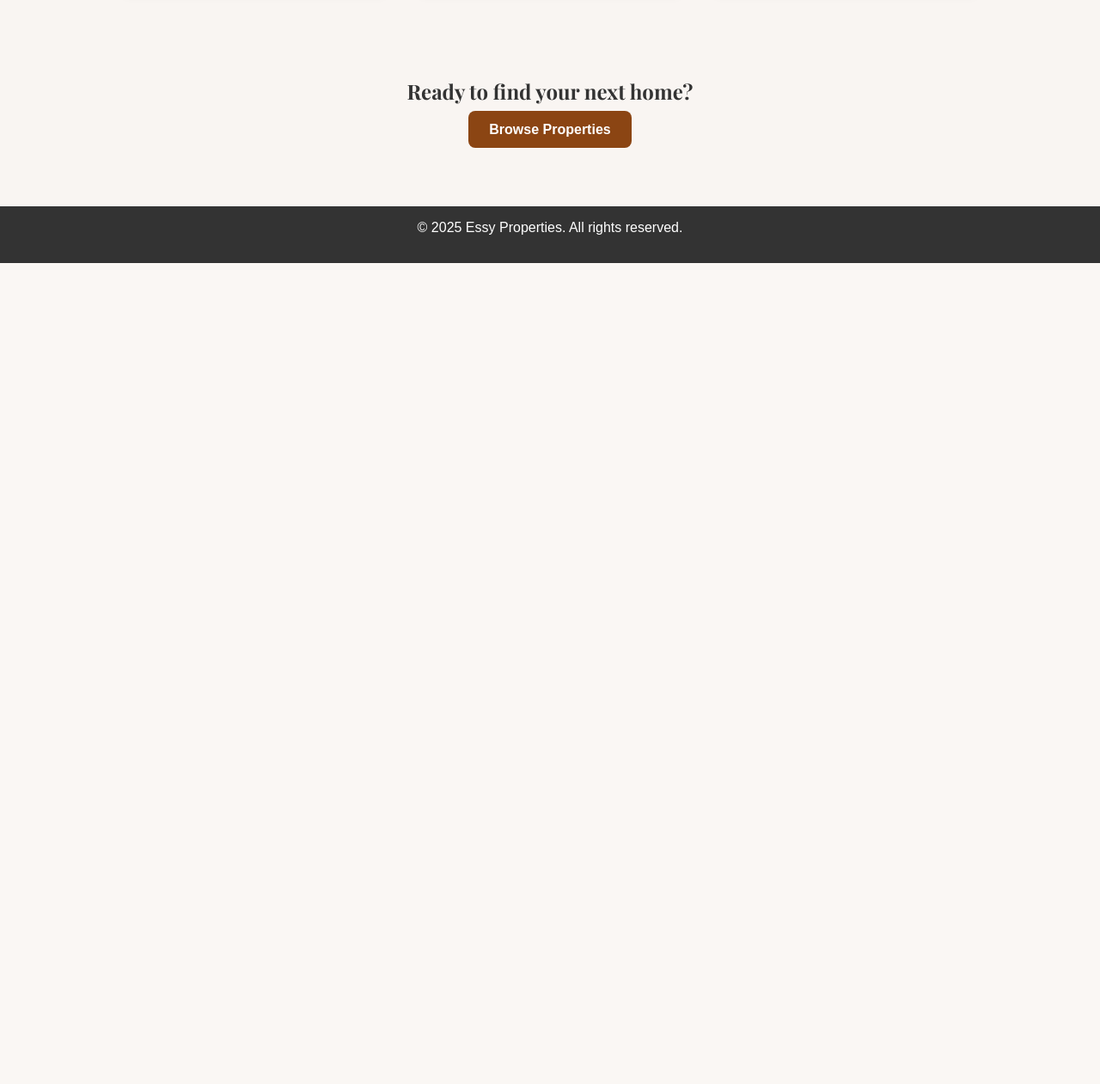
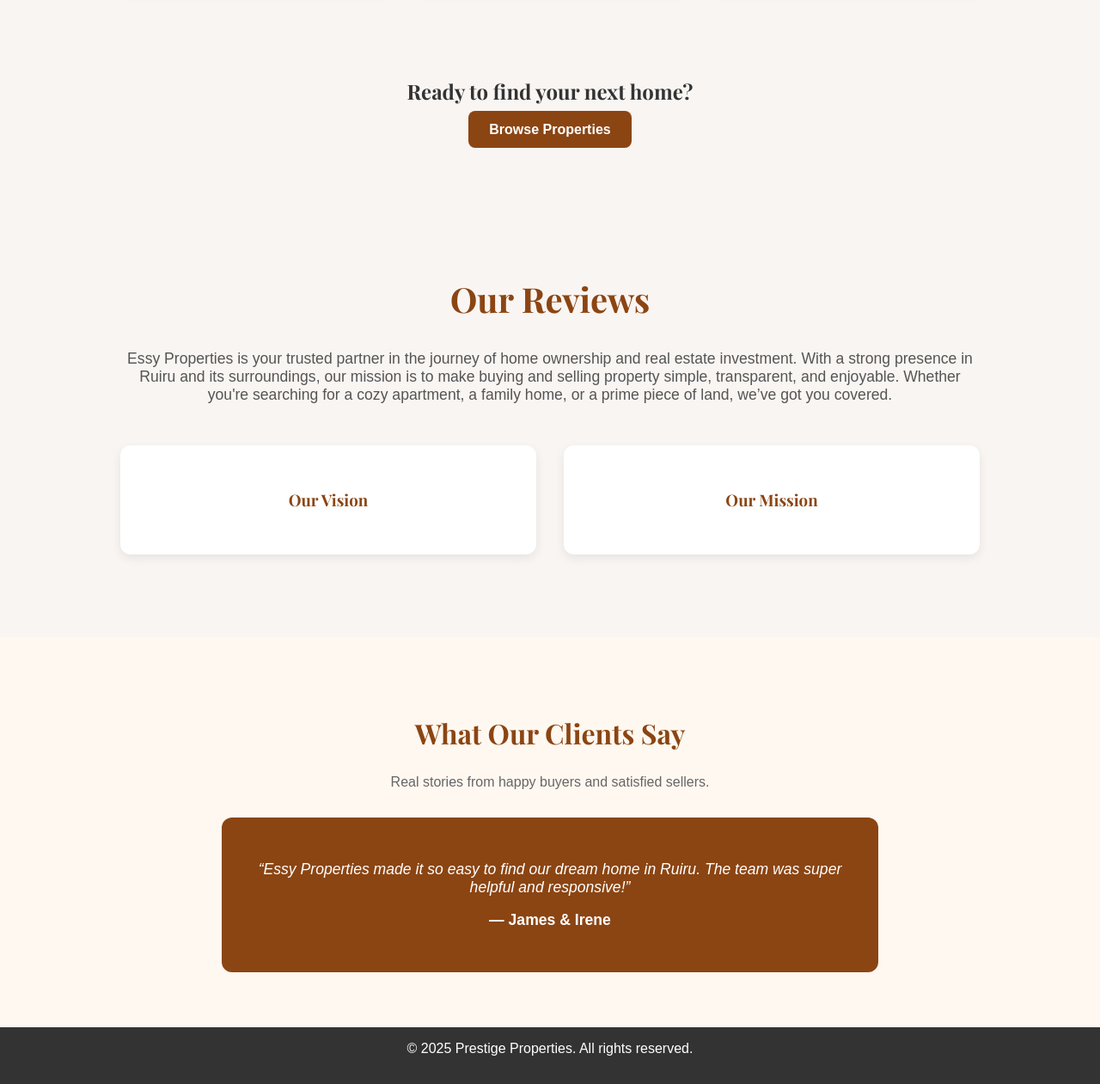
Before and after one commit to frankmuriithi/Lishya, a Django app: page /about/ in a window 1280 px wide. Shown: the part 961-2222 px from the top of the page at 86% size. Before the commit the page ends 1267 px from the top, so only its background shows below. Run offline with Django 5.2, Linux system fonts and the light colour scheme.

Commit message:
another commit

```diff
--- a/mainapp/templates/mainapp/about.html
+++ b/mainapp/templates/mainapp/about.html
@@ -50,4 +50,154 @@
     </a>
   </div>
 </section>
+<section style="padding: 3rem 1rem; background: #f9f5f2;">
+  <div style="max-width: 1000px; margin: auto; text-align: center;">
+    <h1 style="font-family: 'Playfair Display', serif; font-size: 2.5rem; color: #8B4513;">Our Reviews</h1>
+    <p style="font-size: 1.1rem; color: #555; margin-top: 1rem;">
+      Essy Properties is your trusted partner in the journey of home ownership and real estate investment. With a strong presence in Ruiru and its surroundings, our mission is to make buying and selling property simple, transparent, and enjoyable. Whether you're searching for a cozy apartment, a family home, or a prime piece of land, we’ve got you covered.
+    </p>
+  </div>
+
+  <div style="max-width: 1000px; margin: 3rem auto; display: flex; flex-wrap: wrap; gap: 2rem; justify-content: center;">
+    <div class="reveal-box">
+      <h3 style="color: #8B4513; font-family: 'Playfair Display', serif;">Our Vision</h3>
+      <div class="slide-reveal">
+        <p>To be the leading real estate platform in Kenya, offering exceptional service and creating lasting value for our clients.</p>
+      </div>
+    </div>
+
+    <div class="reveal-box">
+      <h3 style="color: #8B4513; font-family: 'Playfair Display', serif;">Our Mission</h3>
+      <div class="slide-reveal">
+        <p>To empower buyers with tools and guidance, and provide sellers a reliable platform to connect with real prospects.</p>
+      </div>
+    </div>
+  </div>
+</section>
+
+<!-- Testimonials Section -->
+<section style="padding: 4rem 1rem; background: #fff8f0; position: relative; overflow: hidden;">
+  <div style="text-align: center; max-width: 800px; margin: 0 auto;">
+    <h2 style="font-family: 'Playfair Display', serif; font-size: 2rem; color: #8B4513;">What Our Clients Say</h2>
+    <p style="color: #666; margin-bottom: 2rem;">Real stories from happy buyers and satisfied sellers.</p>
+  </div>
+
+  <div id="testimonial-carousel" class="testimonial-box">
+    <div class="testimonial-background" id="testimonial-bg"></div>
+    <p id="testimonial-text">“Essy Properties made it so easy to find our dream home in Ruiru. The team was super helpful and responsive!”</p>
+    <p id="testimonial-author">— James & Irene</p>
+  </div>
+</section>
+
+<style>
+@keyframes fadeInUp {
+  from { opacity: 0; transform: translateY(20px); }
+  to { opacity: 1; transform: translateY(0); }
+}
+
+.reveal-box {
+  flex: 1 1 300px;
+  background: white;
+  padding: 2rem;
+  border-radius: 12px;
+  box-shadow: 0 4px 12px rgba(0,0,0,0.08);
+  overflow: hidden;
+  position: relative;
+}
+
+.slide-reveal {
+  position: relative;
+  overflow: hidden;
+  height: 0;
+  transition: height 0.5s ease, opacity 0.5s ease;
+  background: #8B4513;
+  color: white;
+  padding: 0 1rem;
+  margin-top: 1rem;
+  border-radius: 8px;
+  opacity: 0;
+}
+
+.reveal-box:hover .slide-reveal {
+  height: auto;
+  padding: 1rem;
+  opacity: 1;
+  animation: fadeInUp 0.5s ease forwards;
+}
+
+.testimonial-box {
+  max-width: 700px;
+  margin: 0 auto;
+  background: transparent;
+  padding: 2rem;
+  border-radius: 12px;
+  text-align: center;
+  position: relative;
+  z-index: 1;
+  font-style: italic;
+}
+
+.testimonial-background {
+  position: absolute;
+  bottom: 0;
+  left: 0;
+  width: 100%;
+  height: 100%;
+  background: #8B4513;
+  border-radius: 12px;
+  z-index: -1;
+  transform: translateY(100%);
+  animation: slideUp 1s ease forwards;
+}
+
+@keyframes slideUp {
+  0% { transform: translateY(100%); }
+  100% { transform: translateY(0); }
+}
+
+#testimonial-text, #testimonial-author {
+  color: white;
+  font-size: 1.1rem;
+  transition: opacity 0.5s ease;
+  animation: fadeInUp 0.8s ease forwards;
+}
+
+#testimonial-author {
+  margin-top: 1rem;
+  font-weight: bold;
+  font-style: normal;
+}
+</style>
+
+<script>
+document.addEventListener('DOMContentLoaded', () => {
+  const testimonials = [
+    { text: "Essy Properties made it so easy to find our dream home in Ruiru. The team was super helpful and responsive!", author: "— James & Irene" },
+    { text: "I listed my land on the platform and got serious buyers within a week. Smooth, professional experience!", author: "— Lucy M." },
+    { text: "From search to closing the deal, I felt guided every step of the way. Essy Properties is truly a gem!", author: "— Kevin N." }
+  ];
+
+  let current = 0;
+  const textEl = document.getElementById('testimonial-text');
+  const authorEl = document.getElementById('testimonial-author');
+  const bgEl = document.getElementById('testimonial-bg');
+
+  setInterval(() => {
+    current = (current + 1) % testimonials.length;
+    textEl.style.opacity = 0;
+    authorEl.style.opacity = 0;
+    bgEl.style.animation = 'none';
+    bgEl.offsetHeight; // force reflow
+    bgEl.style.animation = 'slideUp 1s ease forwards';
+
+    setTimeout(() => {
+      textEl.textContent = `“${testimonials[current].text}”`;
+      authorEl.textContent = testimonials[current].author;
+      textEl.style.opacity = 1;
+      authorEl.style.opacity = 1;
+    }, 500);
+  }, 7000);
+});
+</script>
+
 {% endblock %}
--- a/mainapp/templates/mainapp/base.html
+++ b/mainapp/templates/mainapp/base.html
@@ -4,7 +4,7 @@
   {% load static %}
   <meta charset="UTF-8" />
   <meta name="viewport" content="width=device-width, initial-scale=1.0">
-  <title>{% block title %}Ruiru Real Estate{% endblock %}</title>
+  <title>{% block title %}Prestige Properties{% endblock %}</title>
   <link href="https://fonts.googleapis.com/css2?family=Playfair+Display:wght@700&display=swap" rel="stylesheet">
   <link href="https://cdnjs.cloudflare.com/ajax/libs/font-awesome/6.5.2/css/all.min.css" rel="stylesheet" />
   <link rel="stylesheet" href="{% static 'mainapp/css/mobile.css' %}">
@@ -185,7 +185,7 @@
 
   <!-- Footer -->
   <footer style="padding:1rem; color:white; background:#333; text-align:center;">
-    &copy; 2025 Essy Properties. All rights reserved.
+    &copy; 2025 Prestige Properties. All rights reserved.
     <div style="margin-top:1rem; display:flex; gap:1rem; justify-content:center;">
       {% if seller_profile.facebook_url %}
         <a href="{{ seller_profile.facebook_url }}" target="_blank"><i class="fab fa-facebook-f"></i></a>
--- a/mainapp/templates/mainapp/buyers.html
+++ b/mainapp/templates/mainapp/buyers.html
@@ -1,5 +1,5 @@
 {% extends 'mainapp/base.html' %}
-{% block title %}Buyer's Guide | Ruiru Real Estate{% endblock %}
+{% block title %}Buyer's Guide | Prestige Properties{% endblock %}
 
 {% block content %}
 <section style="padding: 3rem 1rem; background: #f9f5f2;">
--- a/mainapp/templates/mainapp/property_detail.html
+++ b/mainapp/templates/mainapp/property_detail.html
@@ -26,7 +26,7 @@
   </div>
 
   <p style="margin-bottom:1rem;">{{ property.description }}</p>
-  <p style="margin-bottom:1.5rem;">Price: ${{ property.price }}</p>
+  <p style="margin-bottom:1.5rem;">Price: ksh{{ property.price }}</p>
 </div>
 
 <!-- Report Issue Section -->
--- a/mainapp/templates/mainapp/property_list.html
+++ b/mainapp/templates/mainapp/property_list.html
@@ -30,7 +30,7 @@
       </div>
 
       <h3 style="margin-top:0.5rem;">{{ property.title }}</h3>
-      <p style="margin:0.5rem 0;">${{ property.price }}</p>
+      <p style="margin:0.5rem 0;">ksh{{ property.price }}</p>
 
       {% if property.is_available %}
         <a href="{% url 'property_detail' property.pk %}" style="color:#8B4513; font-weight:bold; text-decoration:none;">
```
Also changed, not shown: mainapp/templates/mainapp/index.html (+4 -4 lines), db.sqlite3.
